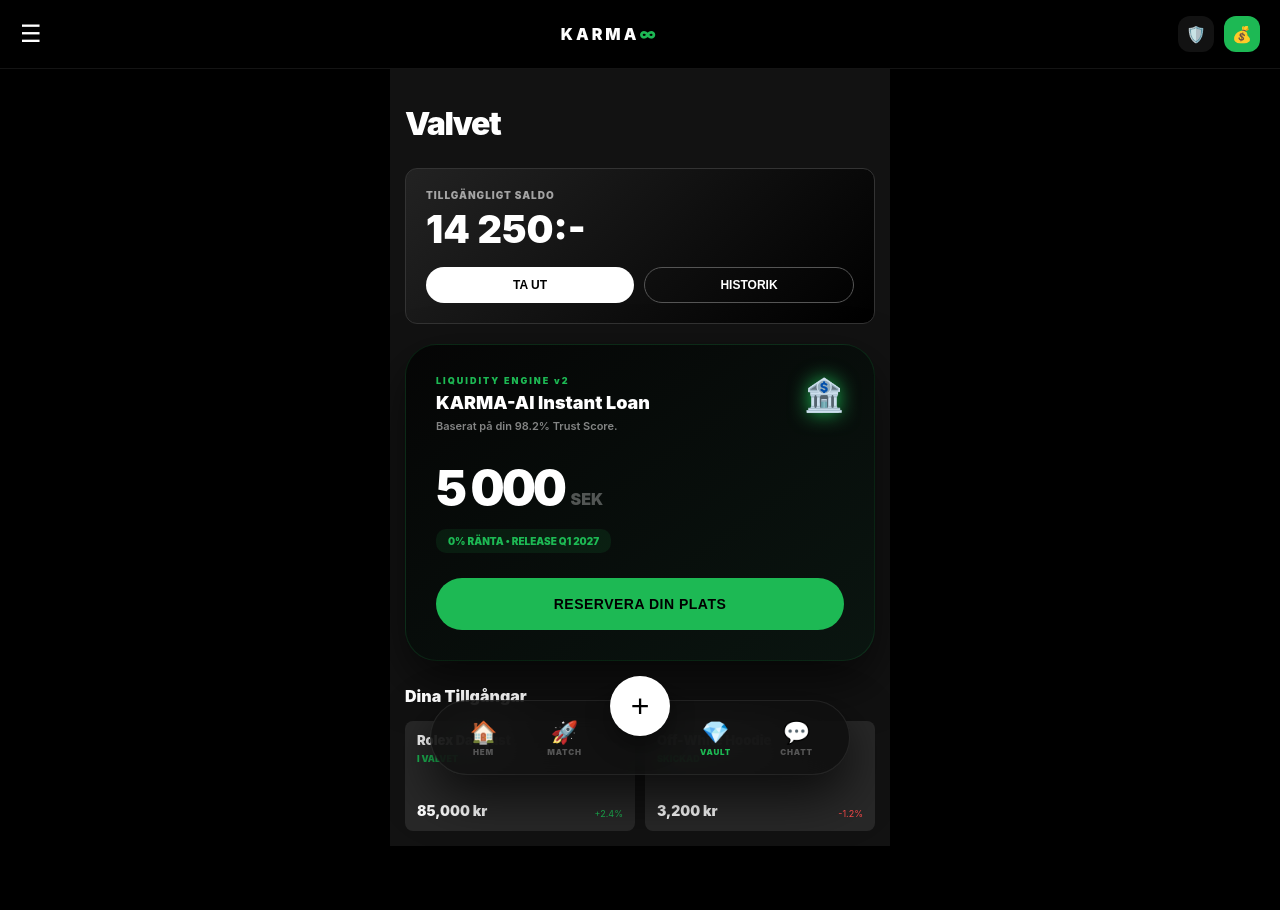
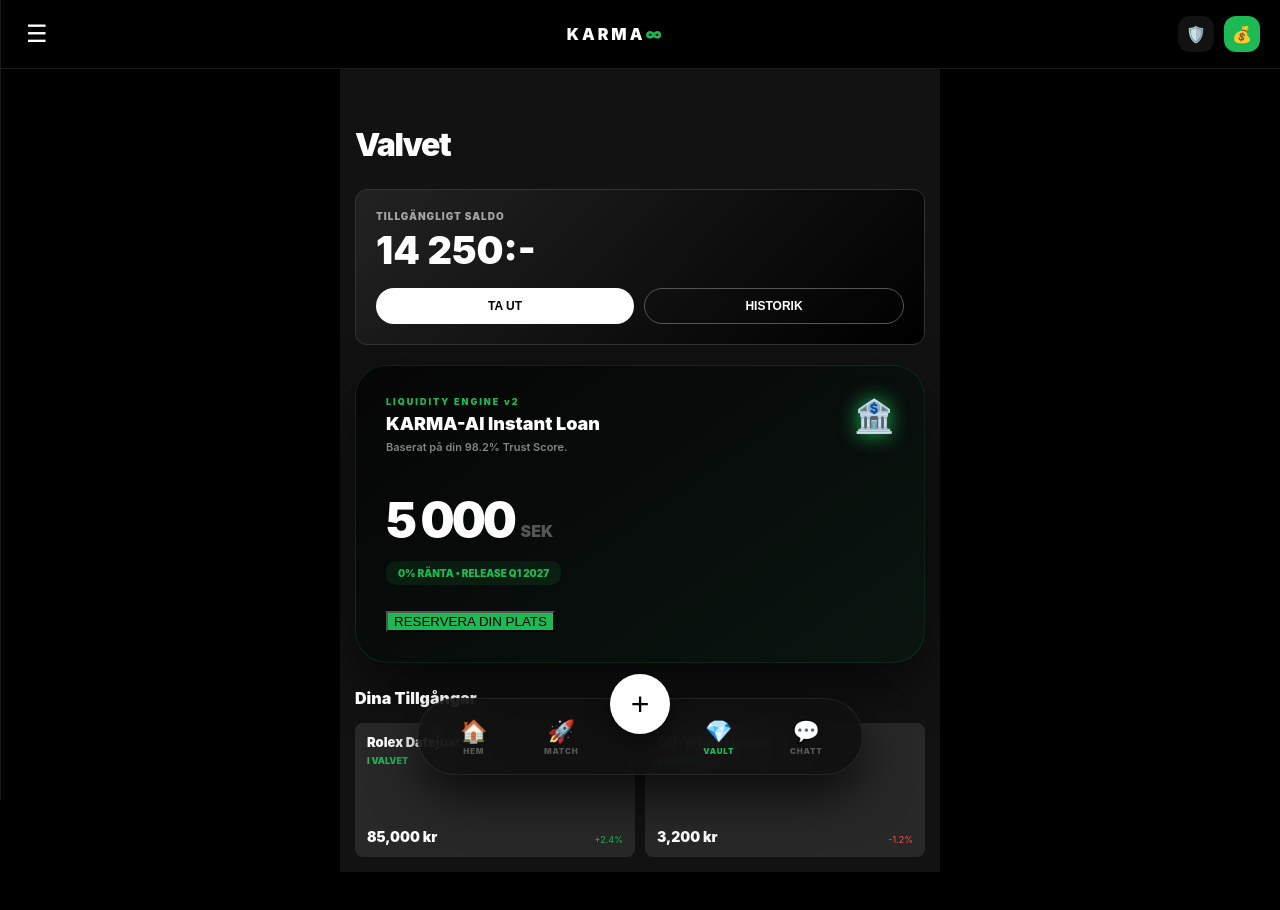
Before and after one commit to gascheckking/marketbeg-appGem, a Next.js app: page /vault in a window 1280 px wide. Shown: the top 910 px of the page. Built offline with nearby package versions, Linux system fonts and the light colour scheme.

Commit message:
Update globals.css

```diff
--- a/app/globals.css
+++ b/app/globals.css
@@ -1,86 +1,31 @@
 /* // app/globals.css */
 :root {
   --karma-green: #1DB954;
-  --bg-deep: #000000;
-  --bg-card: #121212;
-  --text-main: #ffffff;
-  --text-muted: #b3b3b3;
-  --border: rgba(255, 255, 255, 0.08);
-}
-
-* {
-  box-sizing: border-box;
-  margin: 0;
-  padding: 0;
-  -webkit-tap-highlight-color: transparent;
+  --bg-black: #121212;
+  --bg-card: #181818;
+  --bg-card-hover: #282828;
+  --border: rgba(255, 255, 255, 0.1);
 }
 
 body {
-  background: var(--bg-deep);
-  color: var(--text-main);
-  font-family: -apple-system, BlinkMacSystemFont, "Segoe UI", Roboto, Helvetica, Arial, sans-serif;
+  background-color: var(--bg-black);
+  color: #fff;
+  font-family: 'Inter', -apple-system, BlinkMacSystemFont, sans-serif;
+  margin: 0;
   -webkit-font-smoothing: antialiased;
-  overflow-x: hidden;
 }
 
-/* Ta bort scrollbar men behåll funktionalitet */
-.no-scrollbar::-webkit-scrollbar {
-  display: none;
-}
-.no-scrollbar {
-  -ms-overflow-style: none;
-  scrollbar-width: none;
+.no-scrollbar::-webkit-scrollbar { display: none; }
+.no-scrollbar { -ms-overflow-style: none; scrollbar-width: none; }
+
+.spotify-card {
+  background: var(--bg-card);
+  border-radius: 8px;
+  padding: 12px;
+  transition: background 0.3s ease;
+  border: 1px solid transparent;
 }
 
-/* Primärknapp - Karma Edition */
-.primary-btn {
-  width: 100%;
-  padding: 18px;
-  border-radius: 30px;
-  border: none;
-  background: var(--karma-green);
-  color: #000;
-  font-weight: 900;
-  font-size: 14px;
-  letter-spacing: 0.5px;
-  cursor: pointer;
-  transition: all 0.2s cubic-bezier(0.4, 0, 0.2, 1);
-  user-select: none;
+.spotify-card:hover {
+  background: var(--bg-card-hover);
 }
-
-.primary-btn:active {
-  transform: scale(0.96);
-  filter: brightness(0.9);
-}
-
-.primary-btn:disabled {
-  background: #222;
-  color: #555;
-  cursor: not-allowed;
-}
-
-/* Den lyxiga kort-känslan */
-.card {
-  background: var(--bg-card);
-  border-radius: 24px;
-  padding: 20px;
-  border: 1px solid var(--border);
-  transition: background 0.2s ease;
-}
-
-/* Global Page Transition */
-@keyframes fadeIn {
-  from { opacity: 0; transform: translateY(10px); }
-  to { opacity: 1; transform: translateY(0); }
-}
-
-.page-wrapper {
-  max-width: 500px;
-  margin: 0 auto;
-  padding: 20px;
-  animation: fadeIn 0.4s ease-out forwards;
-}
-
-/* Hjälpklasser för text */
-.text-small { font-size: 10px; font-weight: 900; letter-spacing: 1px; }
-.text-muted { color: var(--text-muted); }
```
